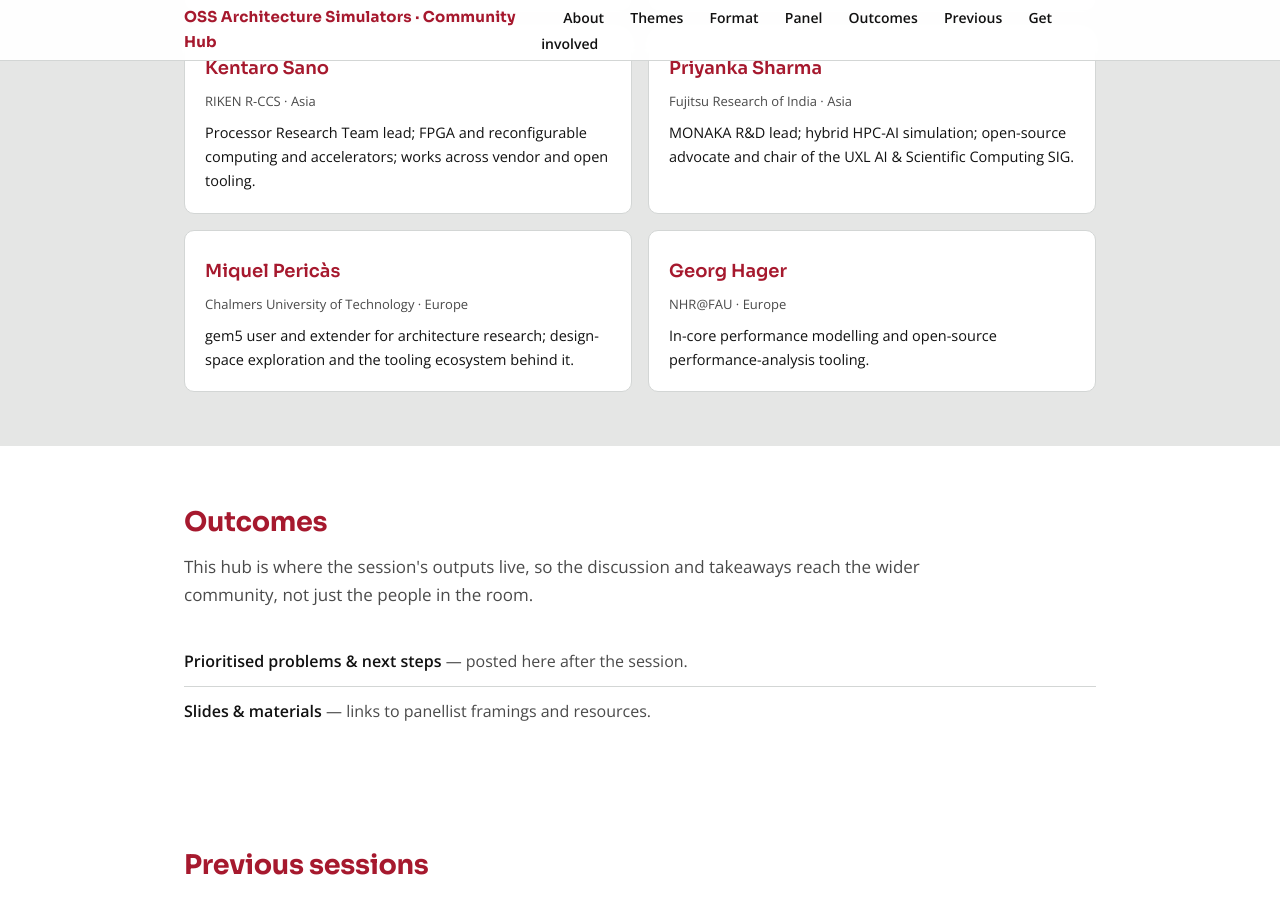
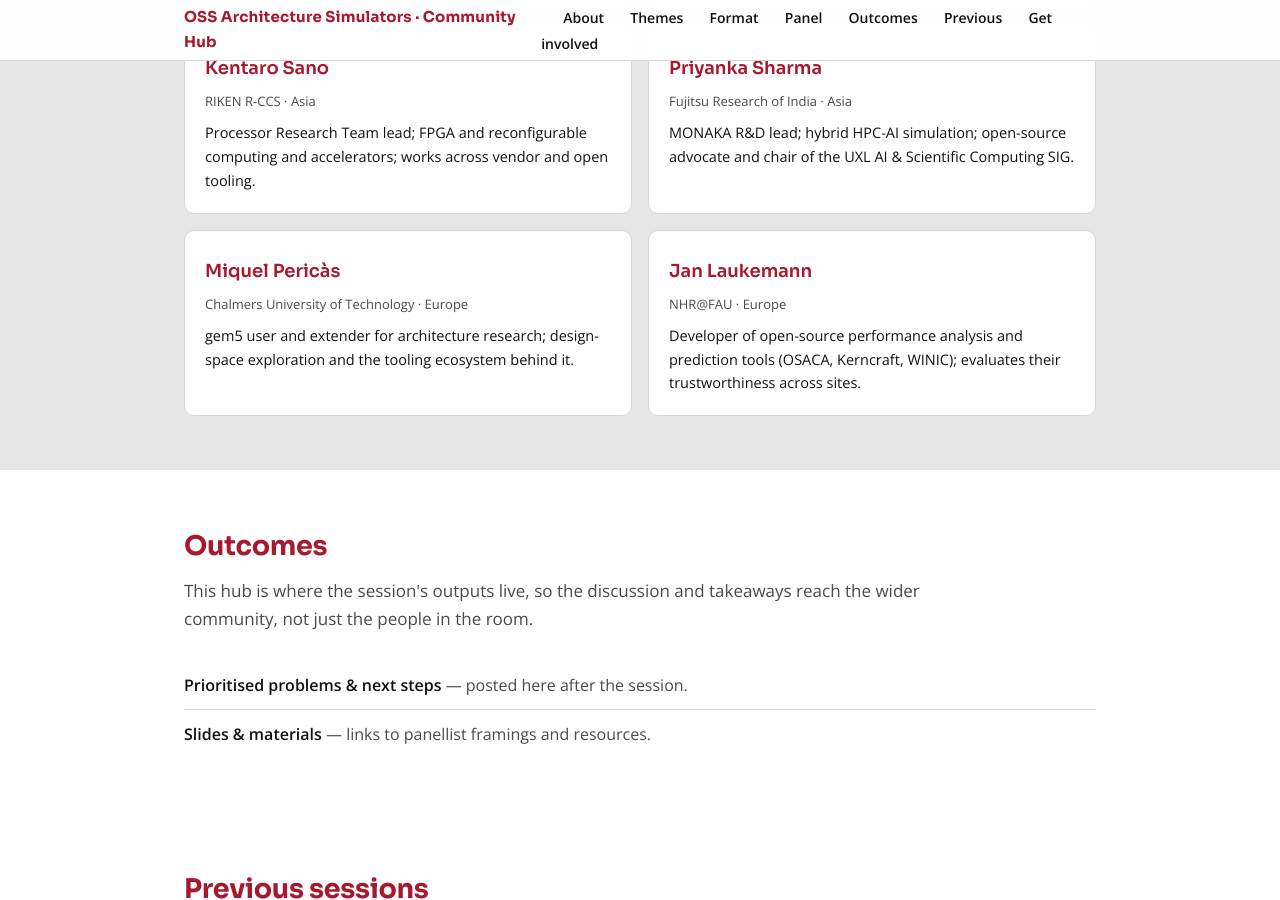
Before and after one commit to jj16791/arch-sim-hub, a Jekyll site: the page built from index.html, in a window 1280 px wide and 900 px high, scrolled down 2817 px. Built offline with Jekyll 4.4.1, drawn with Linux system fonts in a browser that asks for light colours; some of the changed text lies outside the part shown.

```diff
--- a/_config.yml
+++ b/_config.yml
@@ -3,9 +3,8 @@ description: >-
   A recurring Birds of a Feather session on the state of open-source computer
   architecture simulators — shared problems and community action, carried from
   venue to venue. Currently: SC26.
-# GitHub Pages project site: set baseurl to "/<repo-name>" and url to "https://<user>.github.io"
-baseurl: ""
-url: ""
+baseurl: "/arch-sim-hub"
+url: "https://jj16791.github.io"
 markdown: kramdown
 sass:
   style: compressed
--- a/_data/panel.yml
+++ b/_data/panel.yml
@@ -18,7 +18,7 @@
   affiliation: "Chalmers University of Technology"
   region: "Europe"
   blurb: "gem5 user and extender for architecture research; design-space exploration and the tooling ecosystem behind it."
-- name: "Georg Hager"
+- name: "Jan Laukemann"
   affiliation: "NHR@FAU"
   region: "Europe"
-  blurb: "In-core performance modelling and open-source performance-analysis tooling."
+  blurb: "Developer of open-source performance analysis and prediction tools (OSACA, Kerncraft, WINIC); evaluates their trustworthiness across sites."
--- a/index.html
+++ b/index.html
@@ -15,7 +15,7 @@ title: "SC26 BoF — Open-Source Computer Architecture Simulators"
       <span class="chip">November 2026</span>
       <span class="chip">60-minute BoF</span>
       <span class="chip">Ref. <strong>BoF197s1</strong></span>
-      <span class="chip">Day &amp; time <strong>TBC</strong></span>
+      <span class="chip">Thu 19 Nov <strong>12:15–1:15pm CST</strong></span>
     </div>
   </div>
 </header>
```
